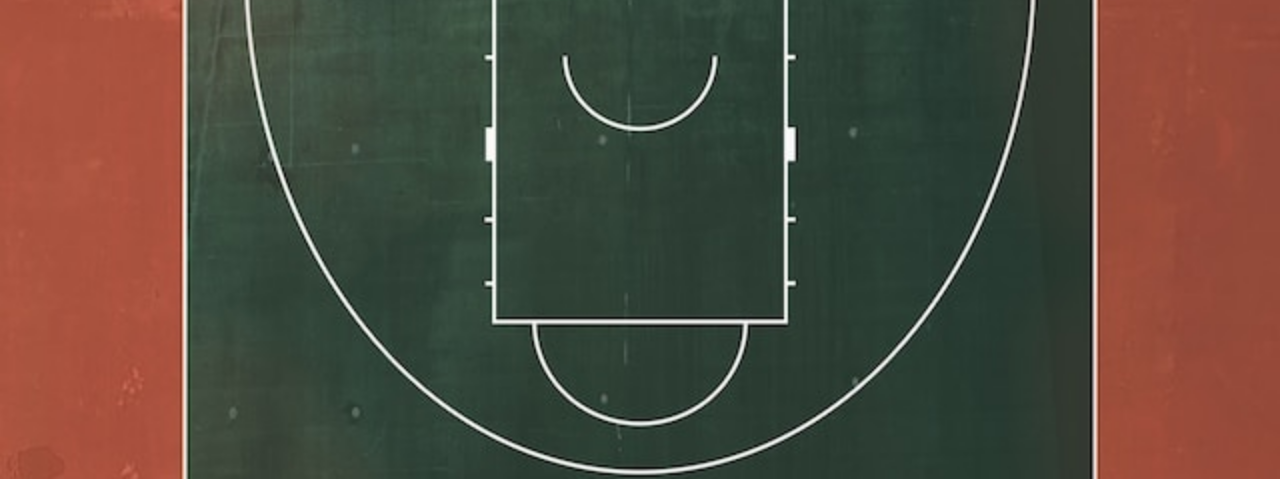
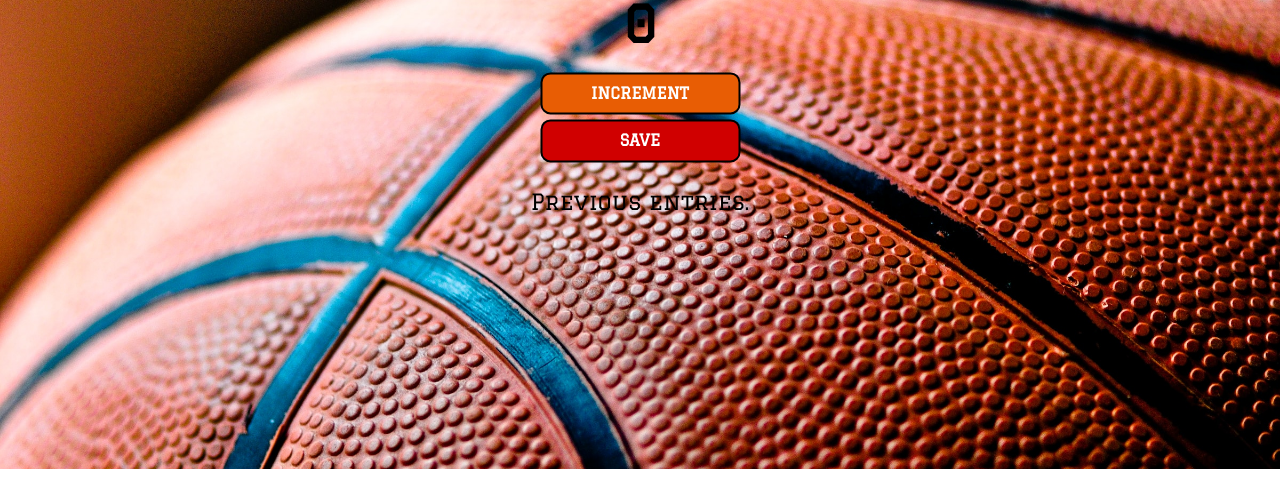
Before and after one commit to bedwards04/dribble-counter, a plain HTML site: page index.html in a window 1280 px wide. Shown: the part 331-810 px from the top of the page. Drawn offline with nearby package versions, Linux system fonts and the light colour scheme.

Commit message:
Added new background image, centered content

```diff
--- a/index.css
+++ b/index.css
@@ -1,5 +1,5 @@
 body {
-    background-image: url("basketballcourt.jpg");
+    background-image: url("basketball-img.jpg");
     background-size: cover;
     font-family: 'Graduate', cursive;
     text-align: center;
@@ -10,6 +10,10 @@ body {
     min-width: 235px;
     max-width: 200px;
     margin: auto;
+    position: absolute;
+    top: 50%;
+    left: 50%;
+    transform: translate(-50%, -50%);
 }
 
 h1 {
```
Also changed, not shown: basketball-img.jpg (added).
